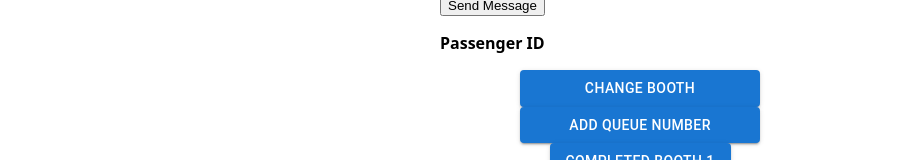
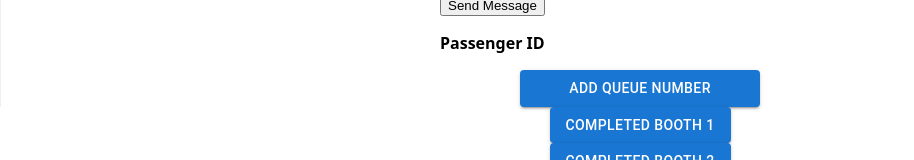
Before and after one commit to pomrin/openhouse-2025, a React (Vite) app in the folder Techtopia/ReactApp/: page / in a window 1280 px wide. Shown: the part 1093-1253 px from the top of the page, without its empty margins (0-914 px from the left). Built offline with nearby package versions, Linux system fonts and the light colour scheme; no server answers.

Commit message:
removed change booth added back navbar

```diff
--- a/Techtopia/ReactApp/src/App.jsx
+++ b/Techtopia/ReactApp/src/App.jsx
@@ -77,7 +77,7 @@ function App() {
       <div style={{ display: 'flex' }}>
         <CombinedProvider>
           {/* NAV BAR */}
-
+          {CURRENT_USER_TYPE && <CustomSidebar />}
           <Container style={{ flexGrow: 1, maxWidth: "100%" }}>
             <Routes>
               <Route path={"/"} element={<UserLanding />} />
--- a/Techtopia/ReactApp/src/pages/UserLanding.jsx
+++ b/Techtopia/ReactApp/src/pages/UserLanding.jsx
@@ -644,10 +644,6 @@ function UserLanding() {
                         {ticket_id}
                     </Typography>
                 </Box>
-                {/* Button to cycle through booth names */}
-                <Button variant="contained" color="primary" onClick={handleCycleBooth} sx={{ display: 'flex', justifyContent: 'center', alignItems: 'center', marginTop: '20px', margin: '0 auto', width: '60%' }}>
-                    Change Booth
-                </Button>
                 {/* New button to increment queue number */}
                 <Button variant="contained" color="primary" onClick={handleIncrementQueue} sx={{ display: 'flex', justifyContent: 'center', alignItems: 'center', marginTop: '20px', margin: '0 auto', width: '60%' }}>
                     Add Queue Number
```
